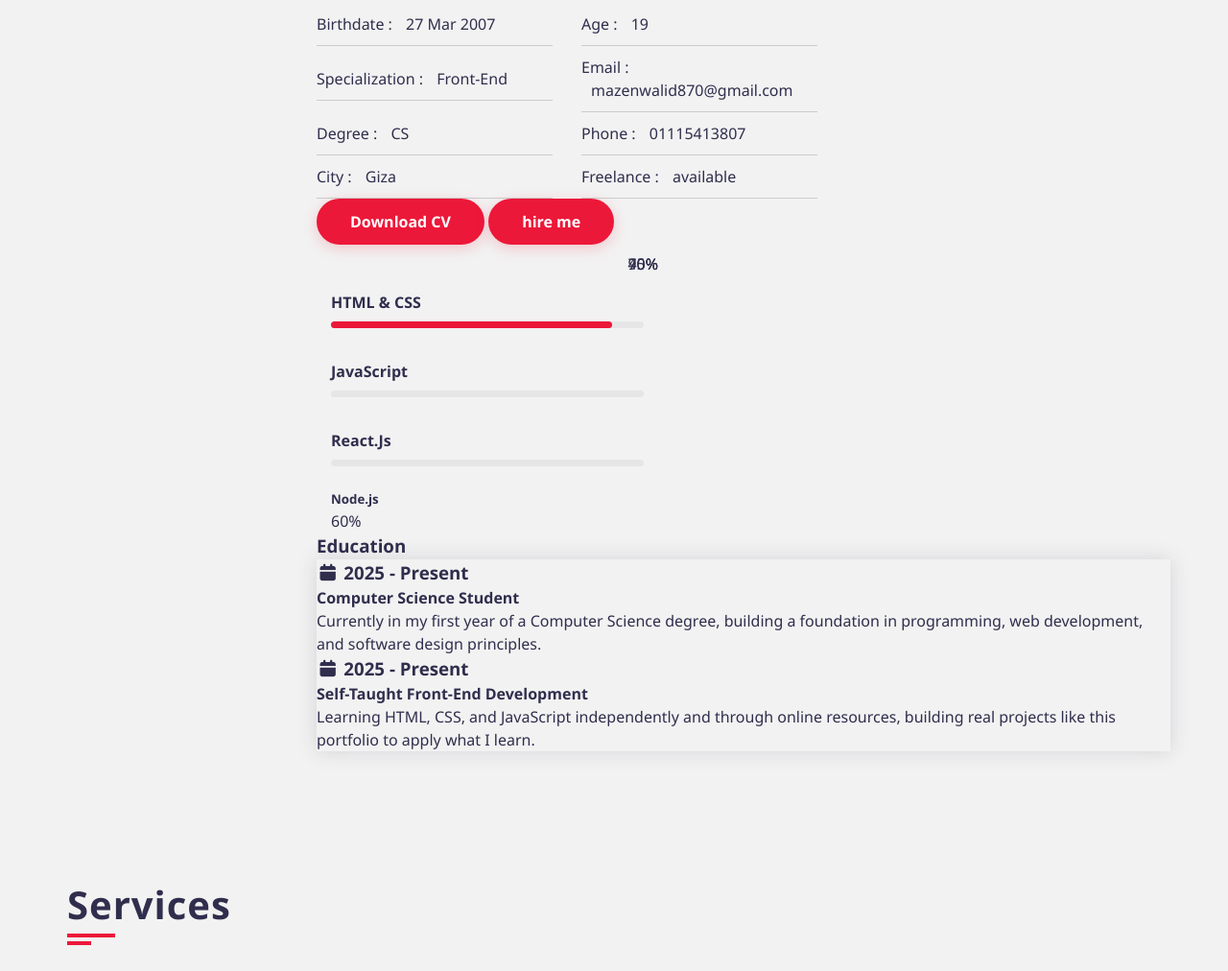
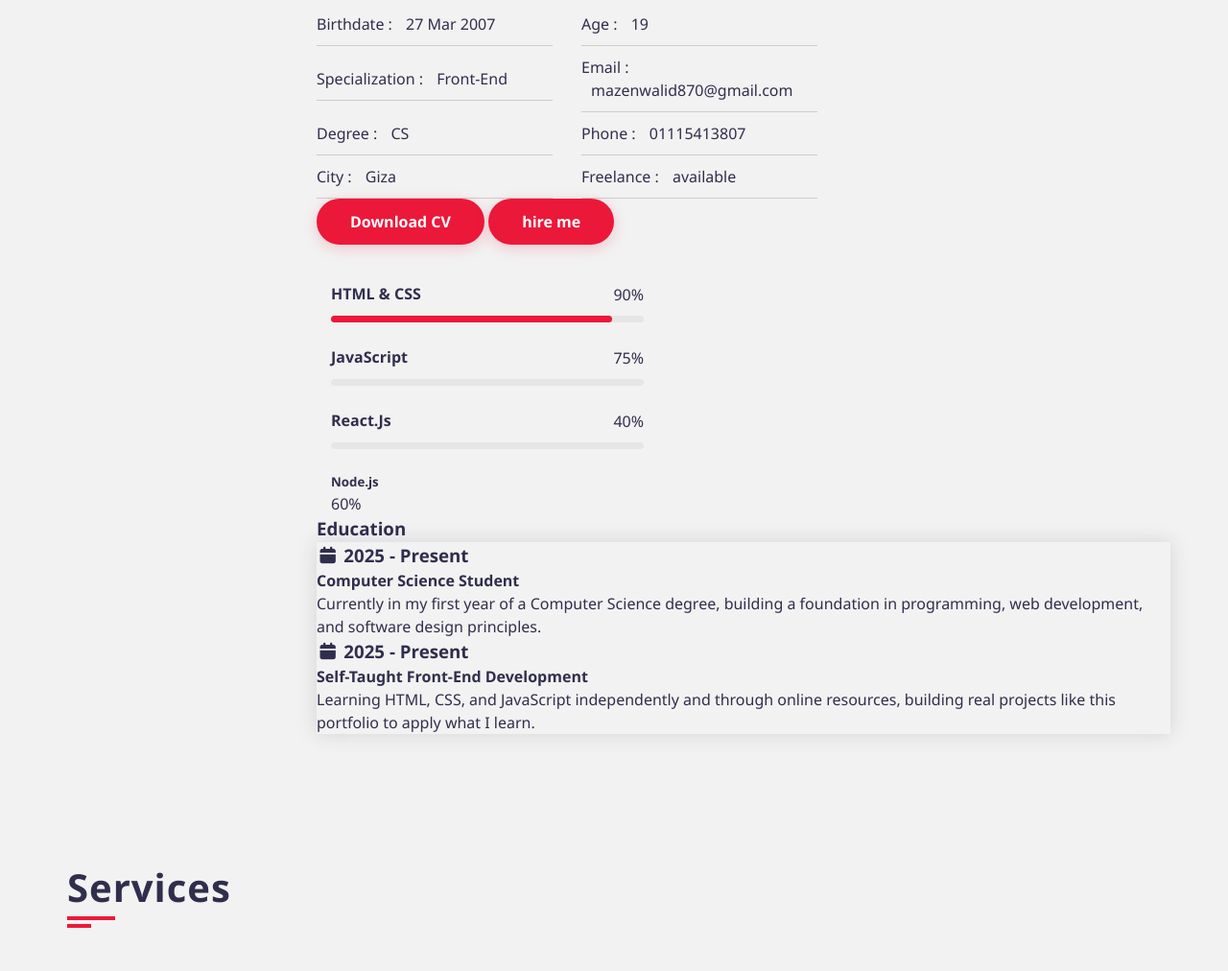
Before and after one commit to mazen3499/portfolio, a plain HTML site: page index.html in a window 1280 px wide. Shown: the part 1168-2180 px from the top of the page at 96% size. Drawn offline with nearby package versions, Linux system fonts and the light colour scheme.

Commit message:
Update style.css

```diff
--- a/style.css
+++ b/style.css
@@ -474,11 +474,21 @@ h3.profession
 .about .about-content .skills .skill-item h5,
 .about .about-content .skill .skill-item h5
 {
-    line-height: 40px;
+    line-height: 1.4;
     font-weight: 600;
     font-size: 16px;
     color: var(--text-black-900);
     text-transform: capitalize;
+    margin: 0;
+}
+.about .about-content .skills .skill-item .skill-head,
+.about .about-content .skill .skill-item .skill-head
+{
+    display: flex;
+    justify-content: space-between;
+    align-items: flex-start;
+    gap: 10px;
+    margin-bottom: 10px;
 }
 .about .about-content .skills .skill-item .progress,
 .about .about-content .skill .skill-item .progress
@@ -508,13 +518,10 @@ h3.profession
 .about .about-content .skills .skill-item .skill-percent,
 .about .about-content .skill .skill-item .skill-percent
 {
-    position: absolute;
-    right: 0;
     color: var(--text-black-900);
-    top: -40px;
     font-weight: 400;
-    line-height: 40px;
-
+    white-space: nowrap;
+    flex-shrink: 0;
 }
 /* Progress bar width classes */
 .progress-in-25 { width: 25%; }
```
